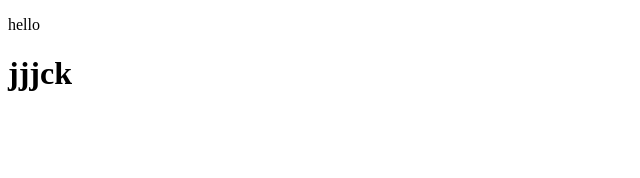
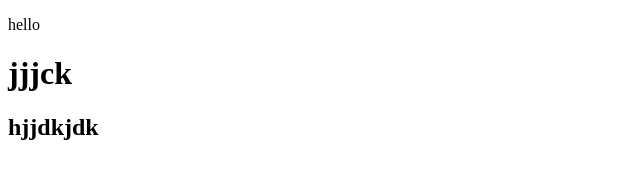
Before and after one commit to abhishekgodl/git-test, a plain HTML site: page index.html in a window 1280 px wide. Shown: the whole page, without its empty margins (0-640 px from the left). Drawn offline with Linux system fonts and the light colour scheme.

Commit message:
prakash changes

```diff
--- a/index.html
+++ b/index.html
@@ -8,5 +8,6 @@
 <body>
     <p>hello</p>
     <h1>jjjck</h1>
+    <h2>hjjdkjdk</h2>
 </body>
 </html>
```
